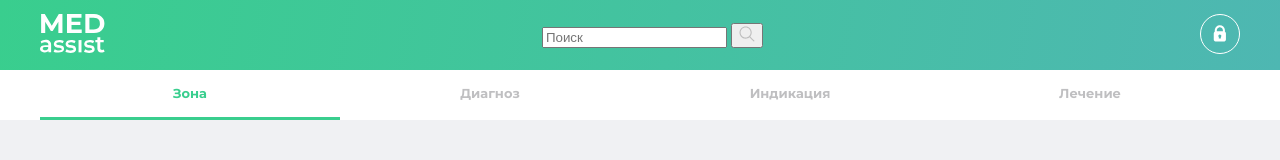
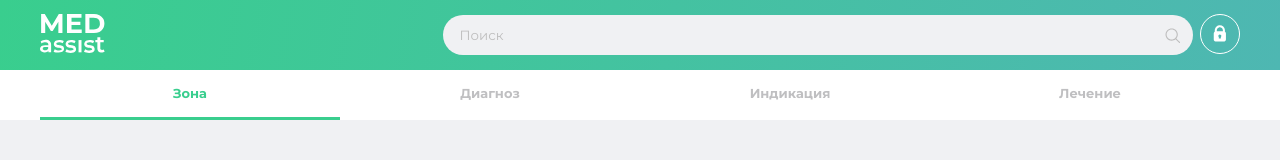
Before and after one commit to BadSolver/MedAssistant, a plain HTML site: page mainTemplate/index.html in a window 1280 px wide. Shown: the top 160 px of the page. Drawn offline with Linux system fonts and the light colour scheme.

Commit message:
refactor: update search field

```diff
--- a/mainTemplate/index.html
+++ b/mainTemplate/index.html
@@ -15,18 +15,13 @@
         <header class="header">
             <div class="container">
                 <div class="header__inner">
-
                     <div class="header__logo">
                         <img src="images/header_logo.svg" alt="logo" class="logo">
                     </div>
-
-                <div class="header__search">
-                    <form>
-                        <input type="text" placeholder="Поиск">
-                        <button type="submit"></button>
-                    </form>
-                </div>
-
+                    <div class="header__search">
+                        <input type="text" placeholder="Поиск" class="header__search-input">
+                        <button class="header__search-btn"></button>
+                    </div>
                     <div class="header__auth">
                         <img src="images/auth.svg" alt="auth" class="auth">
                     </div>
--- a/mainTemplate/style.css
+++ b/mainTemplate/style.css
@@ -41,41 +41,41 @@ header {
   height: 70px;
 }
 
-.search-input {
-  border: none;
-  background-color: #f0f1f3;
-  border-radius: 25px;
-  min-width: 600px;
-  margin-left: 200px;
-  padding: 12px;
+.header__search {
+    display: flex;
+    align-items: center;
+    max-width: 750px;
+    width: 100%;
+    height: 40px;
+    margin-left: 330px;
+    background: #F0F1F3;
+    border-radius: 25px;
 }
 
+.header__search-input {
+  width: 100%;
+  border: none;
+  background: transparent;
+  padding: 12px 17px;
+  outline: none;
+}
 
-.search-input::placeholder {
+.header__search-input::placeholder {
   font-family: 'Montserrat', sans-serif;
   color: #bebebe;
 }
 
-.search-btn {
+.header__search-btn {
+  background: url(./images/search.svg);
+  width: 15px;
+  height: 15px;
   border: none;
-  background-color: transparent;
-  position: absolute;
-  top: 25px;
-  right: 290px;
+  margin: 12.5px 12.5px 12.5px 0;
   cursor: pointer;
 }
 
-
-.search-btn::before {
-  content: url(images/search.svg);
-}
-
-.header__search button::before{
-  content: url(images/search.svg);
-}
-
-.header__search button:hover:before {
-  content: url(images/search_active.svg);
+.header__search-btn:hover {
+  background: url(./images/search_active.svg);
 }
 
 .nav__inner{
@@ -345,7 +345,7 @@ footer {
 
 /* Минимальное разрешение 320px */
 @media screen and (max-width: 319px) {
-  .search-input {
+  .header__search-input {
     min-width: 100%;
     margin-left: 0;
   }
@@ -406,7 +406,7 @@ footer {
 
 /* Разрешение 568px */
 @media screen and (min-width: 320px) and (max-width: 568px) {
-  .search-input {
+  .header__search-input {
     min-width: 100%;
     margin-left: 0;
   }
@@ -473,7 +473,10 @@ footer {
 
 /* Разрешение 720px */
 @media screen and (min-width: 569px) and (max-width: 720px) {
-  .search-input {
+  .header__search {
+    margin-left: 10px;
+  }
+  .header__search-input {
     min-width: 100%;
     margin-left: 0;
   }
@@ -526,7 +529,10 @@ footer {
 
 /* Разрешение 1024px */
 @media screen and (min-width: 721px) and (max-width: 1024px) {
-  .search-input {
+  .header__search {
+    margin-left: 100px;
+  }
+  .header__search-input {
     min-width: 250px;
     margin-left: 0;
   }
@@ -561,7 +567,7 @@ footer {
 
 /* Разрешение 1280px */
 @media screen and (min-width: 1025px) and (max-width: 1280px) {
-  .search-input {
+  .header__search-input {
     min-width: 300px;
     margin-left: 0;
   }
@@ -596,7 +602,7 @@ footer {
 
 /* Разрешение 1440px */
 @media screen and (min-width: 1281px) and (max-width: 1440px) {
-  .search-input {
+  .header__search-input {
     min-width: 350px;
     margin-left: 0;
   }
@@ -631,7 +637,7 @@ footer {
 
 /* Разрешение 1920px и больше */
 @media screen and (min-width: 1441px) {
-  .search-input {
+  .header__search-input {
     min-width: 400px;
     margin-left: 0;
   }
```
